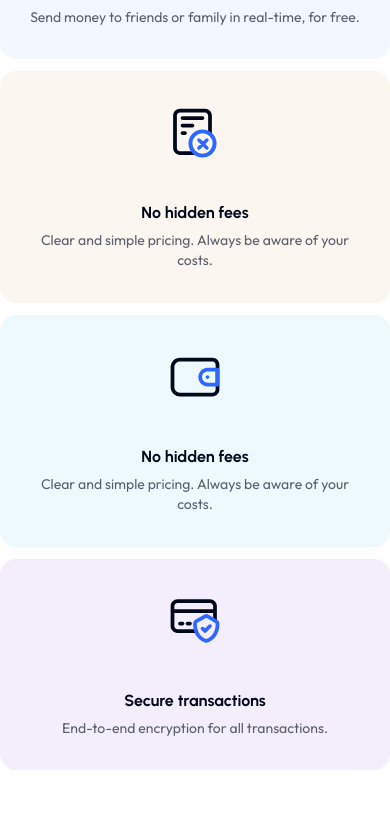
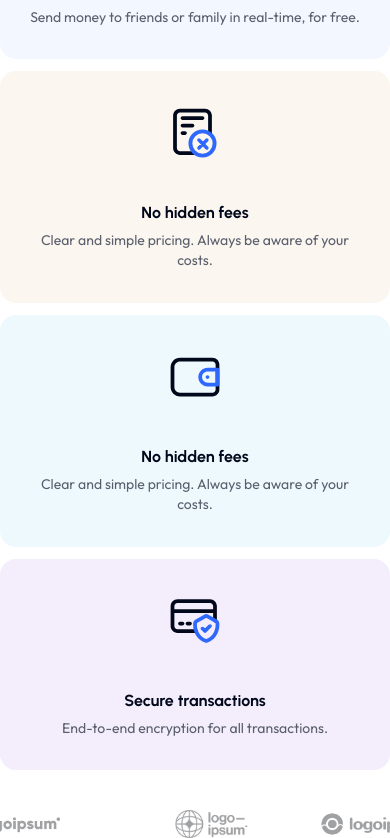
Before and after one commit to dev-shakhawat/EasyPay, a Next.js app: page / in a window 390 px wide. Shown: the part 1021-1859 px from the top of the page. Before the commit the page ends 1791 px from the top, so only its background shows below. Built offline with nearby package versions, Linux system fonts and the light colour scheme.

Commit message:
features section responsive done

```diff
--- a/app/page.tsx
+++ b/app/page.tsx
@@ -22,7 +22,7 @@ export default function Home() {
       <Features />
 
       {/* brands */}
-      {/* <Brands /> */}
+      <Brands />
 
       {/* how it work */}
       {/* <Howto /> */}
--- a/src/sections/brands/Brands.tsx
+++ b/src/sections/brands/Brands.tsx
@@ -15,10 +15,10 @@ import logo6 from "../../assets/images/brand6.png";
 export default function Brands() {
     const allBrands = [logo1,logo2,logo3,logo4,logo5,logo6];
   return (
-    <section id="brands" className=' mt-[72px]  '>
+    <section id="brands" className=' xl:mt-[72px] lg:mt-15 mt-10  '>
 
         <Marquee   gradient={false} speed={50} pauseOnHover={true} direction="left">
-            {allBrands.map((logo , index) => <Image className={"mx-[93px] cursor-pointer   "}  src={logo} width={100} height={100} alt="logo" /> )}
+            {allBrands.map((logo , index) => <Image className={"xl:mx-[93px] lg:mx-20 md:mx-16 sm:mx-12 mx-5 cursor-pointer w-1/2 lg:w-auto   "}  src={logo} width={100} height={100} alt="logo"   /> )}
         </Marquee>
     </section>
   )
```
